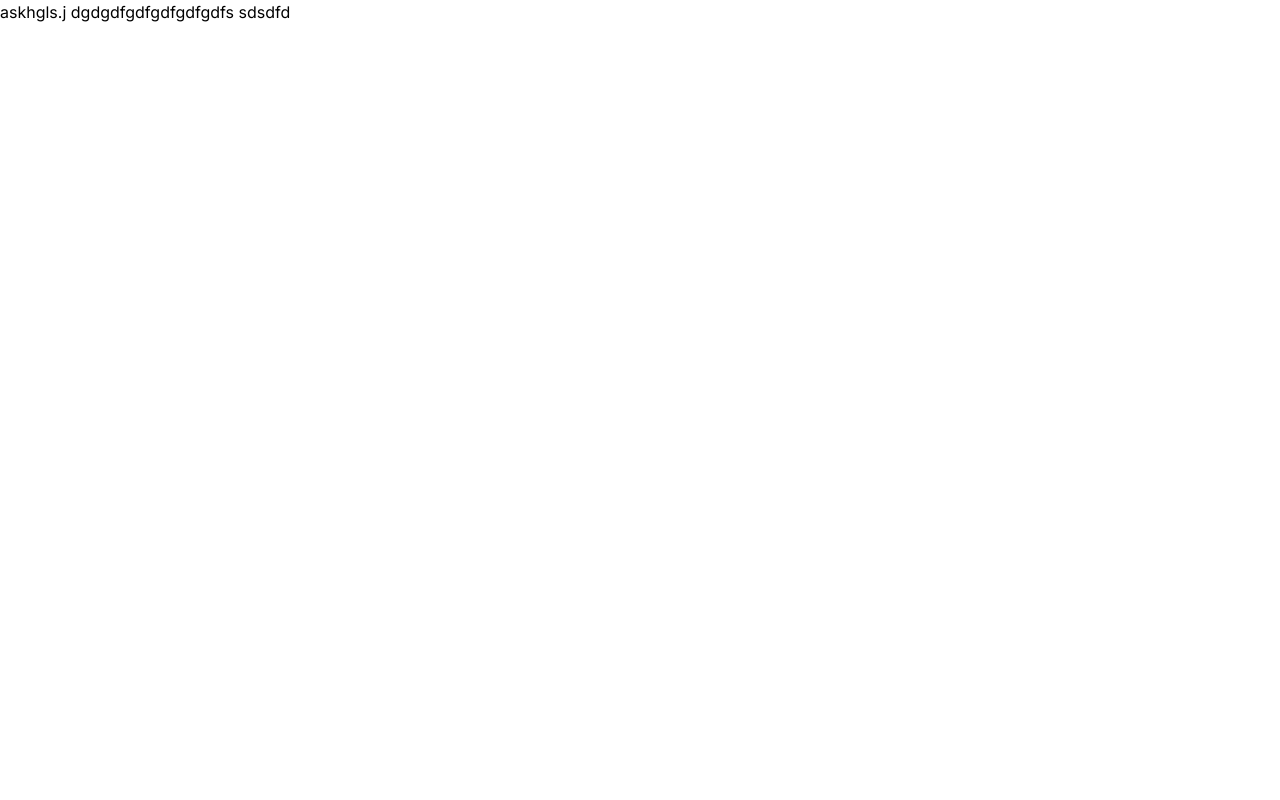
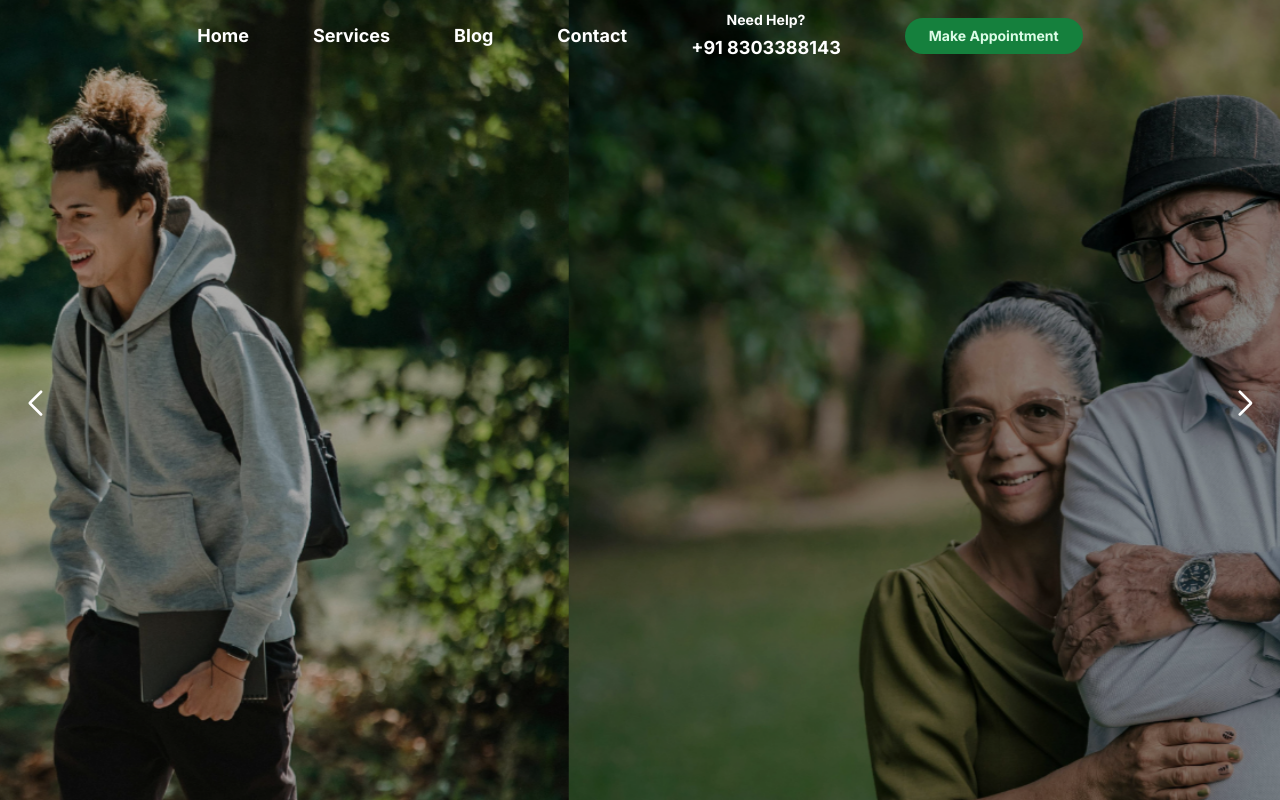
Before and after one commit to syedJunaidHusain2/Psychology-app, a Next.js app: page / in a window 1280 px wide. Built offline with nearby package versions, Linux system fonts and the light colour scheme.

Commit message:
completed navbar and slider ui

```diff
--- a/app/globals.css
+++ b/app/globals.css
@@ -1,5 +1,5 @@
 @tailwind base;
 @tailwind components;
 @tailwind utilities;
-
+@import url('https://fonts.googleapis.com/css2?family=Allison&display=swap');
 @import url('https://fonts.googleapis.com/css2?family=Figtree:ital,wght@0,300..900;1,300..900&display=swap');
--- a/app/home/page.tsx
+++ b/app/home/page.tsx
@@ -1,12 +1,14 @@
-import Navbar from '@/components/navbar'
-import React from 'react'
-
+"use client";
+import Navbar from "@/components/navbar";
+import SwiperApp from "@/components/swiper";
+import "./style.css";
 const Home = () => {
   return (
-    <div>
-        <Navbar />
+    <div className="home">
+      <Navbar />
+      <SwiperApp />
     </div>
-  )
-}
+  );
+};
 
-export default Home
+export default Home;
--- /dev/null
+++ b/app/home/style.css
@@ -0,0 +1,5 @@
+.home {
+  max-width: 100vw;
+  width: 100%;
+  position: relative;
+}
--- a/app/page.tsx
+++ b/app/page.tsx
@@ -1,10 +1,9 @@
-import Image from "next/image";
+import Home from "./home/page";
 
-export default function Home() {
+export default function App() {
   return (
  <>
- askhgls.j
- dgdgdfgdfgdfgdfgdfs sdsdfd
+ <Home/>
  </>
   );
 }
--- a/components/navbar/index.tsx
+++ b/components/navbar/index.tsx
@@ -1,18 +1,31 @@
-import Image from 'next/image'
-import Link from 'next/link'
-import React from 'react'
+import React from "react";
 
 const Navbar = () => {
-    return (
-        <div>
-            <nav className="navbar navbar-expand-lg navbar-light bg-light">
-                <Link href='/'>Home</Link>
-                <Link href='/about'>About</Link>
-                <Link href='/contact'>Contact</Link>
-                <Image width={400} height={400} loading='lazy' src='/img.png' alt='img' />
-            </nav>
-        </div>
-    )
-}
+  return (
+    <nav className=" absolute top-0 font-title min-w-full max-w-full  p-2.5 flex items-center justify-center z-10 text-white gap-16 ">
+      <span className=" text-center text-lg font-bold cursor-pointer select-none">
+        Home
+      </span>
+      <span className=" text-center text-lg font-bold cursor-pointer select-none">
+        Services
+      </span>
+      <span className=" text-center text-lg font-bold cursor-pointer select-none">
+        Blog
+      </span>
+      <span className=" text-center text-lg font-bold cursor-pointer select-none">
+        Contact
+      </span>
+      <div className=" flex items-center flex-col justify-center gap-1">
+        <span className=" text-center text-sm font-bold select-none">
+          Need Help?
+        </span>
+        <span className=" text-center text-lg font-bold">+91 8303388143</span>
+      </div>
+      <button className=" text-green-100 border-none rounded-3xl text-center bg-green-700 px-6 py-2 text-sm font-bold cursor-pointer select-none">
+        Make Appointment
+      </button>
+    </nav>
+  );
+};
 
-export default Navbar
+export default Navbar;
--- a/components/swiper/index.tsx
+++ b/components/swiper/index.tsx
@@ -1,29 +1,30 @@
-import React, { useRef, useState } from 'react';
-import { Swiper, SwiperSlide } from 'swiper/react';
+import React from "react";
+import { Swiper, SwiperSlide } from "swiper/react";
+import "swiper/css";
+import "swiper/css/pagination";
+import "swiper/css/navigation";
 
-import 'swiper/css';
-import 'swiper/css/pagination';
-import 'swiper/css/navigation';
+import "./styles.css";
 
-import './styles.css';
+import { Autoplay, Pagination, Navigation } from "swiper/modules";
 
-import { Autoplay, Pagination, Navigation } from 'swiper/modules';
-
-export default function App() {
+export default function SwiperApp() {
   return (
     <>
       <Swiper
         slidesPerView={1}
-        spaceBetween={30}
         loop={true}
-        pagination={{
-          clickable: true,
+        autoplay={{
+          delay: 5000,
+          disableOnInteraction: false,
         }}
+        speed={1500}
         navigation={true}
         modules={[Autoplay, Pagination, Navigation]}
         className="mySwiper"
       >
-        <SwiperSlide>Slide 1</SwiperSlide>
+        <SwiperSlide className="first-swiper"></SwiperSlide>
+        <SwiperSlide className="second-swiper"></SwiperSlide>
       </Swiper>
     </>
   );
--- a/components/swiper/styles.css
+++ b/components/swiper/styles.css
@@ -1,27 +1,34 @@
 .swiper {
   width: 100%;
-  height: 100%;
+  height: 100vh;
+  display: flex;
+  align-items: center;
+  justify-content: center;
 }
-
 .swiper-slide {
-  text-align: center;
-  font-size: 18px;
-  background: #fff;
-
-  /* Center slide text vertically */
+  width: 100%;
   display: flex;
+  align-items: center;
   justify-content: center;
-  align-items: center;
+  background-repeat: no-repeat;
+  background-position: center;
+  background-size: cover;
 }
-
-.swiper-slide img {
-  display: block;
-  width: 100%;
-  height: 100%;
-  object-fit: cover;
+.first-swiper {
+  background-image: url("../../public/img1.png");
+  filter: brightness(0.7);
 }
-
-.swiper {
-  margin-left: auto;
-  margin-right: auto;
+.second-swiper {
+  background-image: url("../../public/img2.png");
+  filter: brightness(0.7);
 }
+.swiper-button-next,
+.swiper-button-prev {
+  color: white;
+  padding: 25px;
+}
+.swiper-button-next::after,
+.swiper-button-prev::after {
+  font-size: 25px;
+  font-weight: 700;
+}
--- a/tailwind.config.ts
+++ b/tailwind.config.ts
@@ -1,4 +1,4 @@
-import { title } from "process";
+
 import type { Config } from "tailwindcss";
 
 const config: Config = {
@@ -18,9 +18,6 @@ const config: Config = {
         "gradient-radial": "radial-gradient(var(--tw-gradient-stops))",
         "gradient-conic":
           "conic-gradient(from 180deg at 50% 50%, var(--tw-gradient-stops))",
-      },
-      fontFamily: {
-        title: ["Figtree", "sans-serif"],
       },
       fontSize: {
         h1: "72px",
```
Also changed, not shown: public/img1.png (added), public/img2.png (added).
